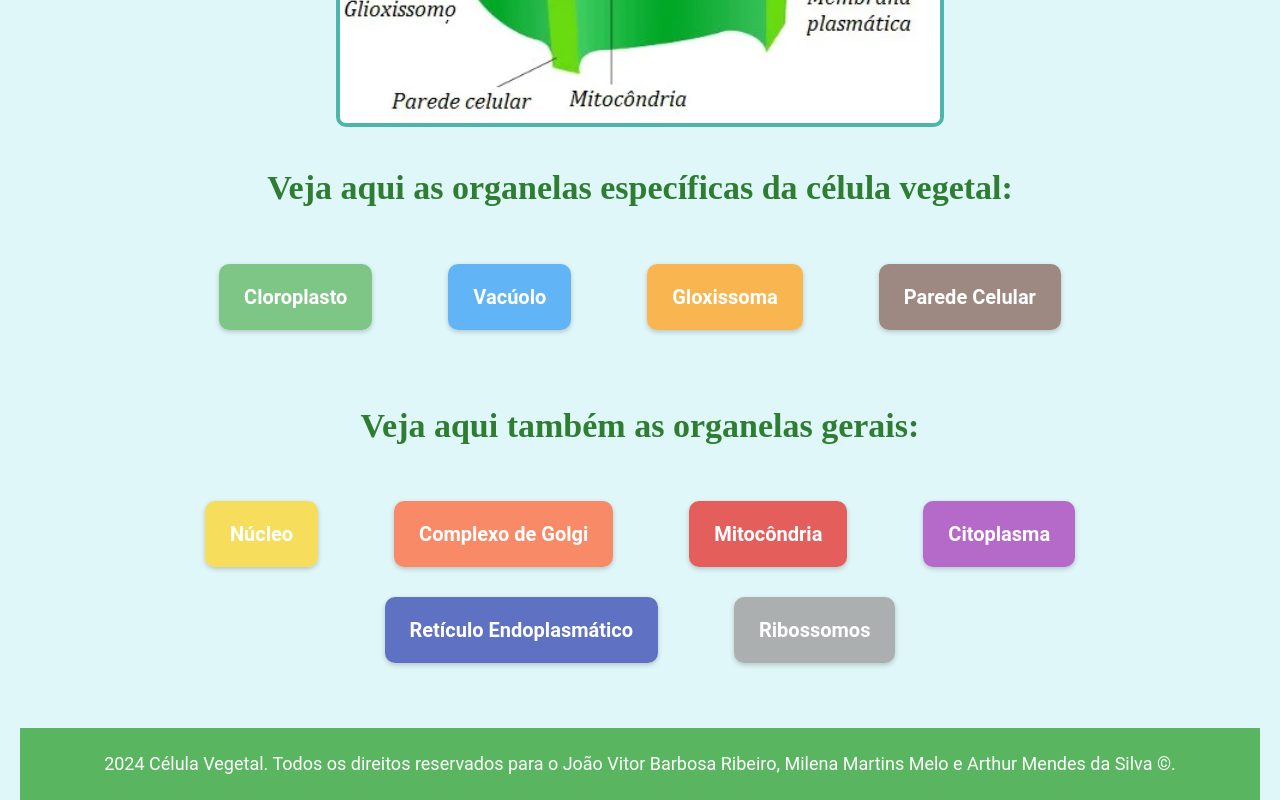
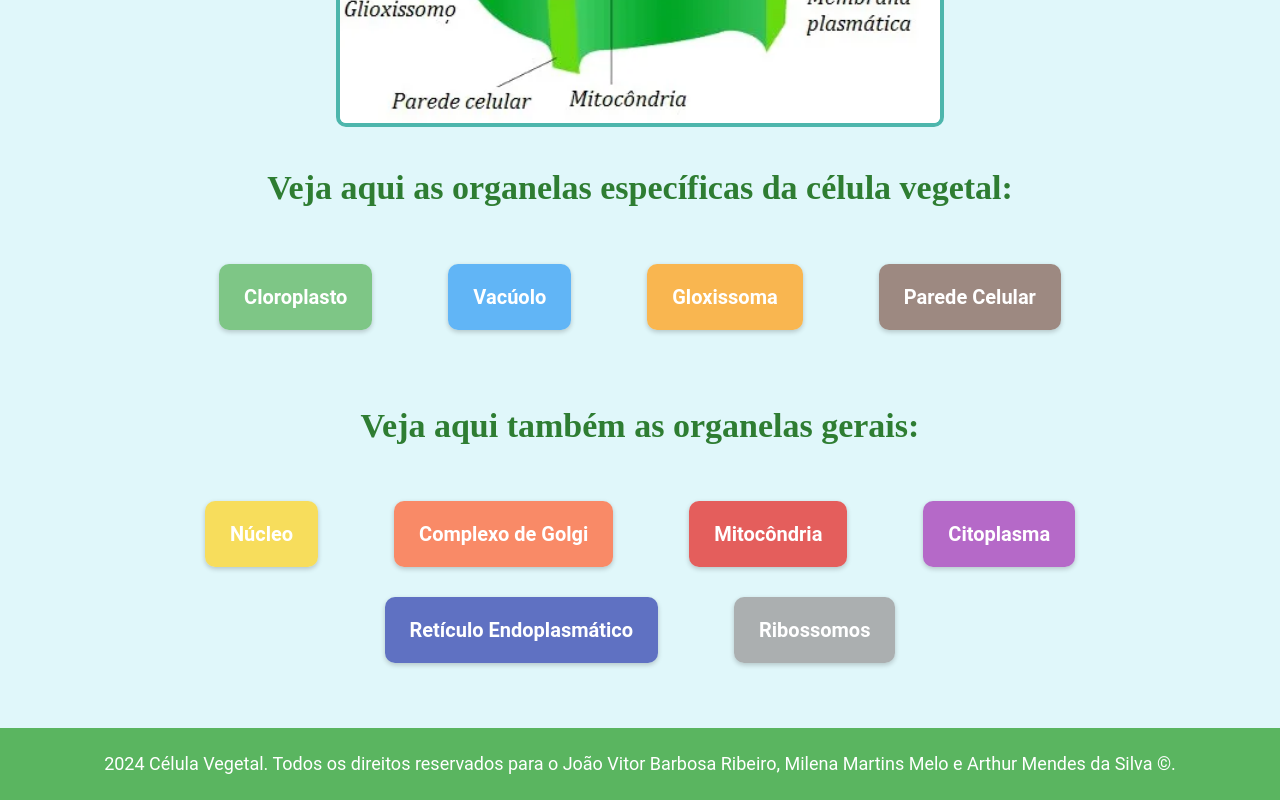
Before and after one commit to AfkJaoTlgd/RepositorioDoJao, a plain HTML site: page index.html in a window 1280 px wide. Shown: the part 931-1731 px from the top of the page. Drawn offline with Linux system fonts and the light colour scheme.

Commit message:
Add files via upload

```diff
--- a/estilo.css
+++ b/estilo.css
@@ -150,8 +150,10 @@ img:hover {
     color: #ffffff;
     text-align: center;
     padding: 20px;
-    max-width: 1200px;
-    margin: 50px auto 0;
+    width: 100%; /* O rodapé vai ocupar toda a largura da tela */
+    max-width: 100%; /* Mas não vai ficar menor em telas grandes */
+    box-sizing: border-box; /* Inclui padding na largura total */
+    margin-top: 50px;
 }
 
 #rodape p {
```
